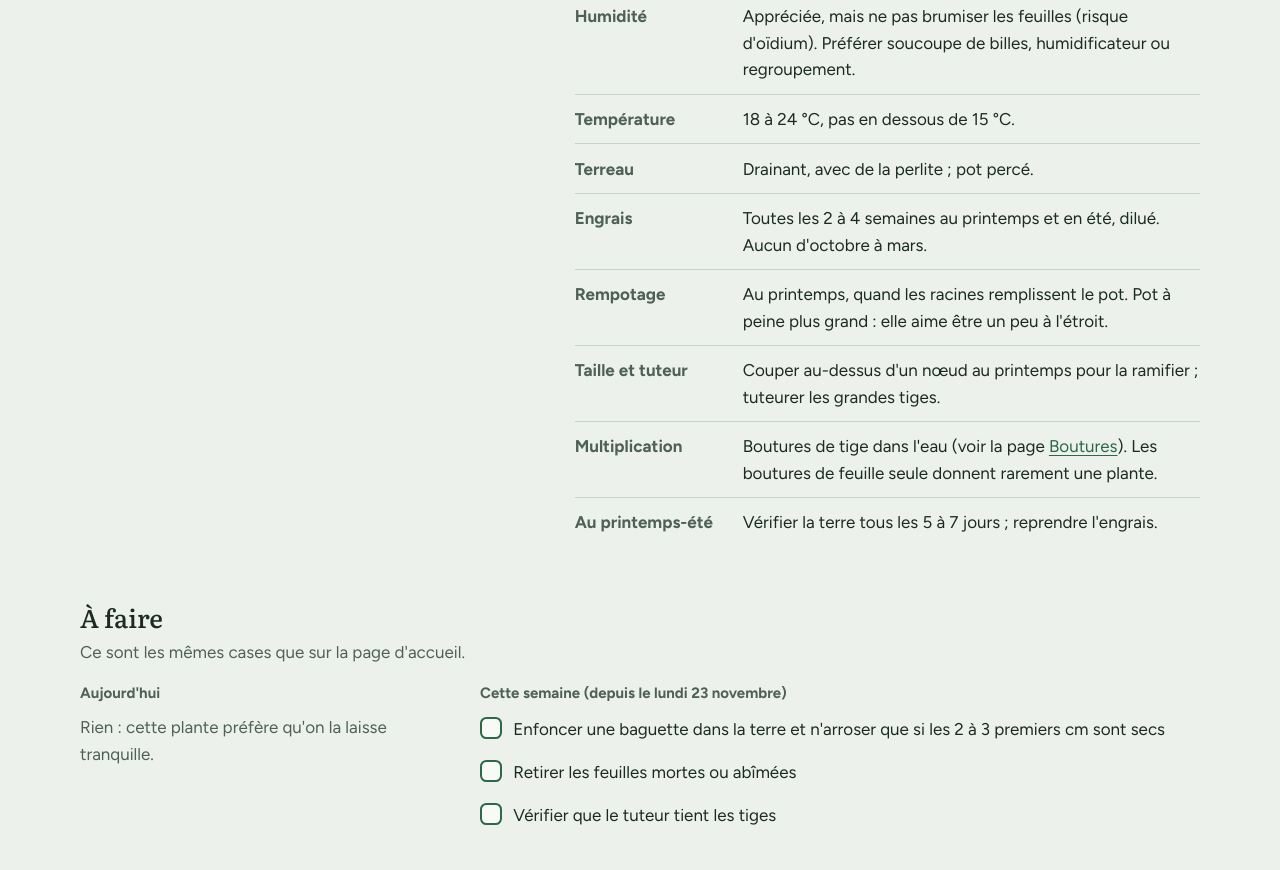
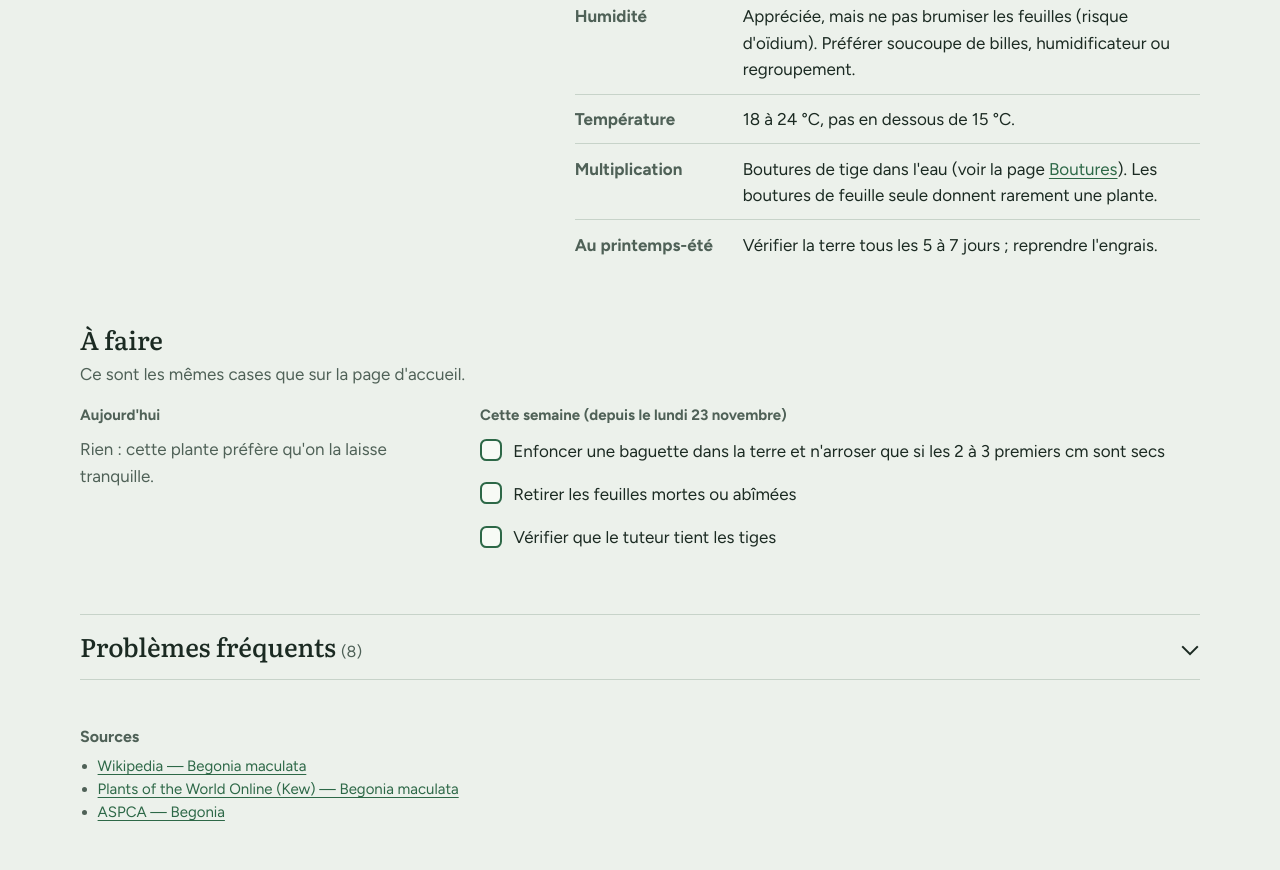
Before and after one commit to on-the-shoulders-of-giants/you-grow-girl, a plain HTML site: page begonia.html in a window 1280 px wide. Shown: the part 1284-2154 px from the top of the page. Drawn offline with Linux system fonts and the light colour scheme.

Commit message:
Bégonia : retirer Terreau, Engrais, Rempotage, Taille et tuteur
Co-Authored-By: Claude Opus 5.5 <noreply@anthropic.com>
Claude-Session: https://claude.ai/code/session_01XZsNNpH47bnC51bQ2vRGQ4

```diff
--- a/begonia.html
+++ b/begonia.html
@@ -78,10 +78,6 @@
             <div><dt>Arrosage</dt><dd>Laisser sécher les 2 à 3 premiers cm avant d'arroser. Craint beaucoup l'excès d'eau.</dd></div>
             <div><dt>Humidité</dt><dd>Appréciée, mais ne pas brumiser les feuilles (risque d'oïdium). Préférer soucoupe de billes, humidificateur ou regroupement.</dd></div>
             <div><dt>Température</dt><dd>18 à 24 °C, pas en dessous de 15 °C.</dd></div>
-            <div><dt>Terreau</dt><dd>Drainant, avec de la perlite ; pot percé.</dd></div>
-            <div><dt>Engrais</dt><dd>Toutes les 2 à 4 semaines au printemps et en été, dilué. Aucun d'octobre à mars.</dd></div>
-            <div><dt>Rempotage</dt><dd>Au printemps, quand les racines remplissent le pot. Pot à peine plus grand : elle aime être un peu à l'étroit.</dd></div>
-            <div><dt>Taille et tuteur</dt><dd>Couper au-dessus d'un nœud au printemps pour la ramifier ; tuteurer les grandes tiges.</dd></div>
             <div><dt>Multiplication</dt><dd>Boutures de tige dans l'eau (voir la page <a href="boutures.html">Boutures</a>). Les boutures de feuille seule donnent rarement une plante.</dd></div>
             <div><dt>Au printemps-été</dt><dd>Vérifier la terre tous les 5 à 7 jours ; reprendre l'engrais.</dd></div>
           </dl>
```
